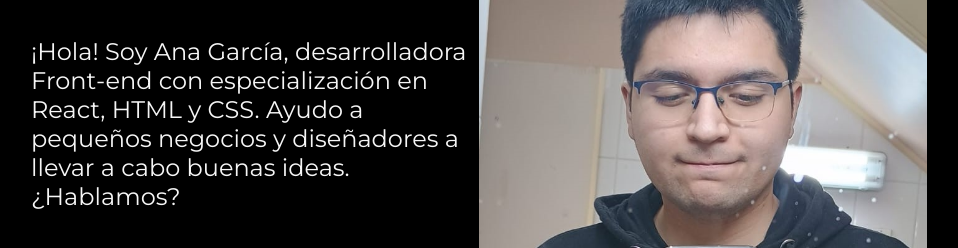
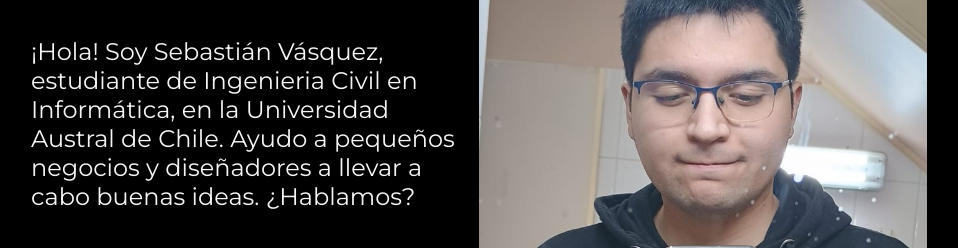
Before and after one commit to SebaOlat3/portafolio, a plain HTML site: page index.html in a window 1280 px wide. Shown: the part 282-530 px from the top of the page, without its empty margins (161-1119 px from the left). Drawn offline with nearby package versions, Linux system fonts and the light colour scheme.

Commit message:
Nombre mio

```diff
--- a/index.html
+++ b/index.html
@@ -21,8 +21,8 @@
                 Eleve tu negocio digital a otro nivel
                 <strong class="titulo-destaque">con un Front-end de calidad!
                 </strong></h1>
-                <p class="presentacion__contenido__texto">¡Hola! Soy Ana García, desarrolladora Front-end con
-                    especialización en React, HTML y CSS. Ayudo a pequeños
+                <p class="presentacion__contenido__texto">¡Hola! Soy Sebastián Vásquez, estudiante de Ingenieria
+                    Civil en Informática, en la Universidad Austral de Chile. Ayudo a pequeños
                     negocios y diseñadores a llevar a cabo buenas ideas.
                     ¿Hablamos?
 
```
